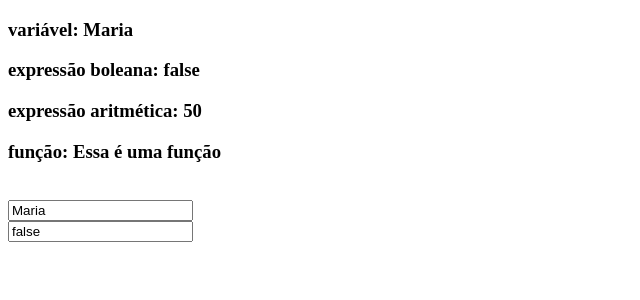
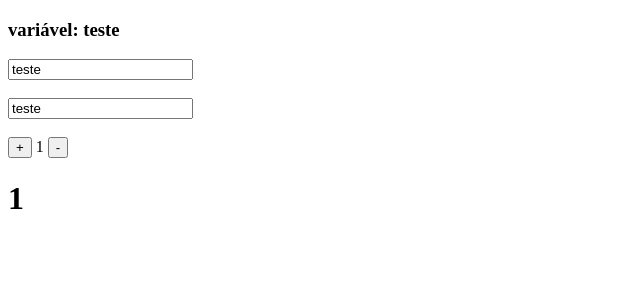
Before and after one commit to vicente-psp/angular-14-basic, an Angular app: page / in a window 1280 px wide. Shown: the top 300 px of the page, without its empty margins (0-640 px from the left). Built offline with nearby package versions, Linux system fonts and the light colour scheme.

Commit message:
feat: two way data binding examples

```diff
--- a/src/app/app.component.html
+++ b/src/app/app.component.html
@@ -1 +1,5 @@
-<app-example01-interpolation></app-example01-interpolation>
+<!-- <app-example01-interpolation></app-example01-interpolation> -->
+<app-example04-two-way-data-binding
+  [(size)]="sizeApp"
+></app-example04-two-way-data-binding>
+<h1>{{ sizeApp }}</h1>
--- a/src/app/app.component.ts
+++ b/src/app/app.component.ts
@@ -7,4 +7,5 @@ import { Component } from '@angular/core';
 })
 export class AppComponent {
   title = 'angular-14-basic';
+  sizeApp = 1;
 }
--- /dev/null
+++ b/src/app/example04-two-way-data-binding/example04-two-way-data-binding.component.html
@@ -0,0 +1,8 @@
+<h3>variável: {{ currentCustomer }}</h3>
+<input type="text" [(ngModel)]="currentCustomer">
+<br>
+<br>
+<input type="text" [value]="currentCustomer">
+<br>
+<br>
+<button (click)="increment()">+</button> {{size}} <button (click)="decrement()">-</button>
--- /dev/null
+++ b/src/app/example04-two-way-data-binding/example04-two-way-data-binding.component.ts
@@ -0,0 +1,31 @@
+import { Component, EventEmitter, Input, OnInit, Output } from '@angular/core';
+
+@Component({
+  selector: 'app-example04-two-way-data-binding',
+  templateUrl: './example04-two-way-data-binding.component.html',
+  styleUrls: ['./example04-two-way-data-binding.component.sass']
+})
+export class Example04TwoWayDataBindingComponent implements OnInit {
+
+  @Input() size = 0;
+  @Output() sizeChange = new EventEmitter<number>();
+
+  currentCustomer = 'teste';
+
+  constructor() { }
+
+  ngOnInit(): void {
+    console.log('size => ', this.size);
+  }
+
+  increment() {
+    this.size++;
+    this.sizeChange.emit(this.size);
+  }
+
+  decrement() {
+    this.size--;
+    this.sizeChange.emit(this.size);
+  }
+
+}
```
Also changed, not shown: src/app/app.module.ts (+6 -2 lines), src/app/example04-two-way-data-binding/example04-two-way-data-binding.component.sass (added), 1 other file (tests, documents, lock files or other folders).
